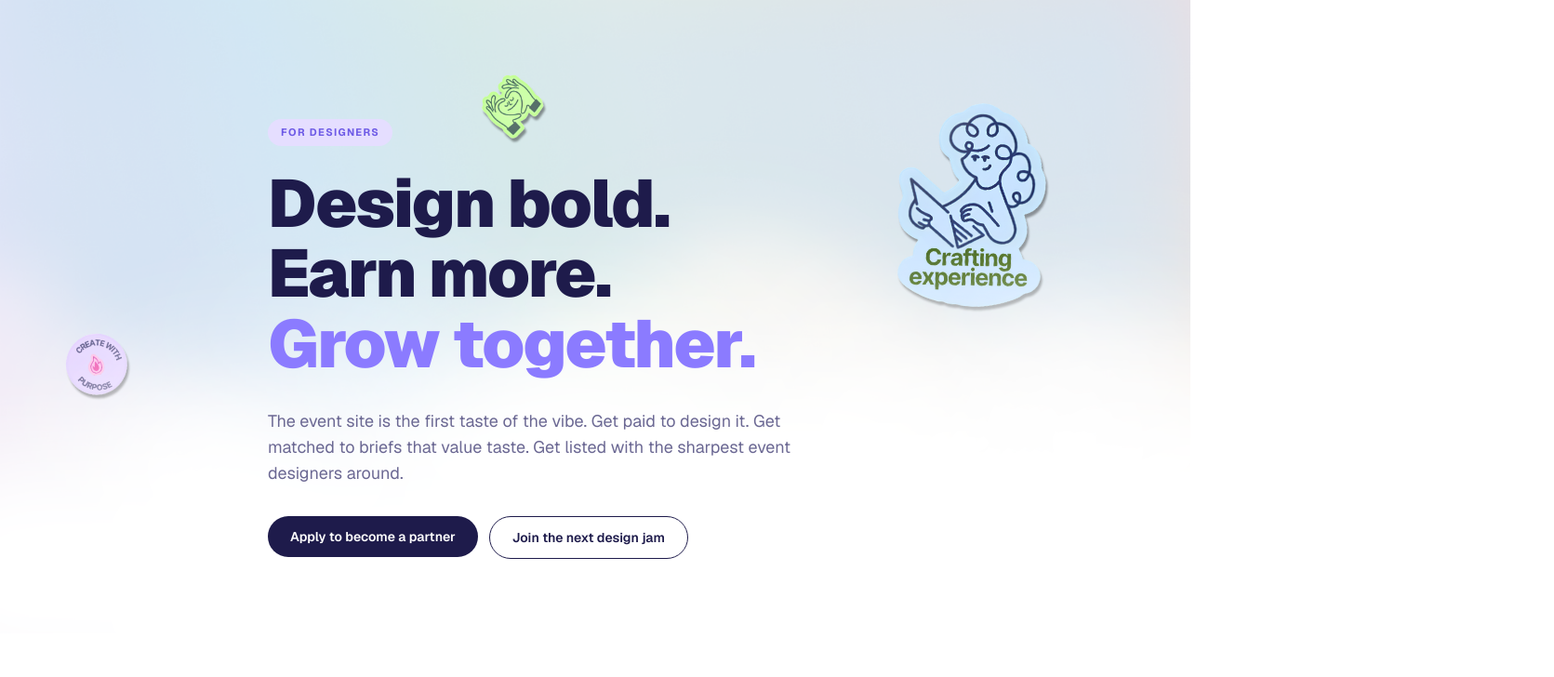
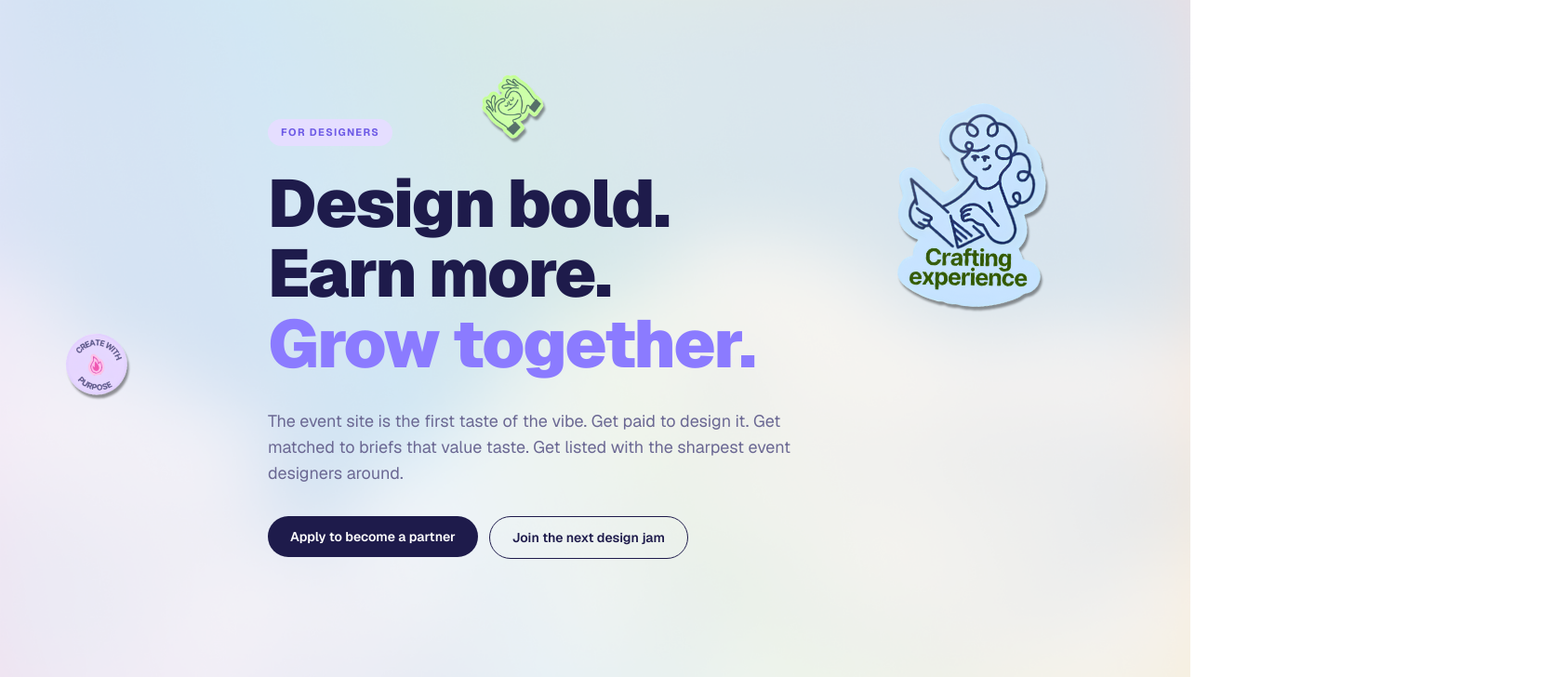
Before and after one commit to sneha-mishhra/arrived-partner-program, a Next.js app: page / in a window 1280 px wide. Shown: the top 728 px of the page at 93% size, 1671 px wide, since content can reach past the window. Built offline with nearby package versions, Linux system fonts and the light colour scheme.

Commit message:
Remove hero clouds

```diff
--- a/components/Hero.tsx
+++ b/components/Hero.tsx
@@ -4,7 +4,6 @@
 // backgroundImage (Media), stickers (List of {image, rotate, width, top, left, right})
 
 import StickerStack from "./StickerStack";
-import HeroClouds from "./HeroClouds";
 
 export default function Hero() {
   return (
@@ -19,9 +18,6 @@ export default function Hero() {
     >
       {/* Stickers layer - absolutely positioned floating over hero */}
       <StickerStack />
-
-      {/* Cloud band straddling the hero bottom edge into next section */}
-      <HeroClouds />
 
       {/* Text layer */}
       <div className="relative z-40 max-w-4xl mx-auto text-left pl-20 md:pl-24">
--- a/components/HeroClouds.tsx
+++ /dev/null
@@ -1,82 +0,0 @@
-"use client";
-
-// CONTENTFUL MAP → nested inside "Hero" content type
-// Dense puffy cloud layer at the bottom of the hero (Sneako-style).
-// Fades up into the hero's pastel background and blends seamlessly with the white section below.
-
-import { useEffect, useState } from "react";
-
-export default function HeroClouds() {
-  const [scrollOpacity, setScrollOpacity] = useState(1);
-
-  useEffect(() => {
-    const onScroll = () => {
-      const y = window.scrollY;
-      const opacity = Math.max(0, 1 - y / 500);
-      setScrollOpacity(opacity);
-    };
-    onScroll();
-    window.addEventListener("scroll", onScroll, { passive: true });
-    return () => window.removeEventListener("scroll", onScroll);
-  }, []);
-
-  return (
-    <div
-      className="absolute inset-x-0 bottom-0 z-30 pointer-events-none"
-      style={{
-        opacity: scrollOpacity,
-        transition: "opacity 0.15s linear",
-        height: "380px",
-      }}
-    >
-      {/* Solid white base at the very bottom — creates the "resting" cloud floor */}
-      <div
-        className="absolute inset-x-0 bottom-0 h-24 bg-white"
-        style={{ transform: "translateY(50%)" }}
-      />
-
-      {/* Cloud puffs — dense at bottom, sparse upward */}
-      {[
-        // Bottom row — big, dense, opaque
-        { left: "-10%", bottom: "-5%",  size: 480, delay: "0s",   duration: "80s", opacity: 1 },
-        { left: "10%",  bottom: "-10%", size: 560, delay: "-12s", duration: "88s", opacity: 1 },
-        { left: "32%",  bottom: "-8%",  size: 620, delay: "-24s", duration: "95s", opacity: 1 },
-        { left: "55%",  bottom: "-12%", size: 580, delay: "-36s", duration: "82s", opacity: 1 },
-        { left: "76%",  bottom: "-5%",  size: 540, delay: "-48s", duration: "90s", opacity: 1 },
-        { left: "92%",  bottom: "-10%", size: 500, delay: "-60s", duration: "85s", opacity: 1 },
-        // Upper row — smaller, softer, fewer
-        { left: "5%",   bottom: "30%",  size: 380, delay: "-20s", duration: "100s", opacity: 0.75 },
-        { left: "35%",  bottom: "40%",  size: 420, delay: "-45s", duration: "110s", opacity: 0.7  },
-        { left: "62%",  bottom: "35%",  size: 400, delay: "-30s", duration: "105s", opacity: 0.75 },
-        { left: "85%",  bottom: "42%",  size: 360, delay: "-55s", duration: "95s",  opacity: 0.65 },
-        // Top wisps — very soft
-        { left: "18%",  bottom: "62%",  size: 300, delay: "-10s", duration: "120s", opacity: 0.4  },
-        { left: "50%",  bottom: "70%",  size: 340, delay: "-40s", duration: "115s", opacity: 0.35 },
-        { left: "78%",  bottom: "65%",  size: 280, delay: "-70s", duration: "125s", opacity: 0.45 },
-      ].map((c, i) => (
-        <div
-          key={i}
-          className="absolute rounded-full bg-white"
-          style={{
-            left: c.left,
-            bottom: c.bottom,
-            width: c.size,
-            height: c.size * 0.55,
-            opacity: c.opacity,
-            filter: `blur(${i < 6 ? 50 : i < 10 ? 70 : 90}px)`,
-            animation: `cloud-drift-${i % 6} ${c.duration} ease-in-out ${c.delay} infinite`,
-          }}
-        />
-      ))}
-
-      <style>{`
-        @keyframes cloud-drift-0 { 0%,100% { transform: translate(0,0) scale(1); } 50% { transform: translate(60px,-8px) scale(1.06); } }
-        @keyframes cloud-drift-1 { 0%,100% { transform: translate(0,0) scale(1); } 50% { transform: translate(-50px,10px) scale(1.08); } }
-        @keyframes cloud-drift-2 { 0%,100% { transform: translate(0,0) scale(1); } 50% { transform: translate(45px,-12px) scale(1.1); } }
-        @keyframes cloud-drift-3 { 0%,100% { transform: translate(0,0) scale(1); } 50% { transform: translate(-70px,6px) scale(1.05); } }
-        @keyframes cloud-drift-4 { 0%,100% { transform: translate(0,0) scale(1); } 50% { transform: translate(55px,-10px) scale(1.07); } }
-        @keyframes cloud-drift-5 { 0%,100% { transform: translate(0,0) scale(1); } 50% { transform: translate(-40px,12px) scale(1.09); } }
-      `}</style>
-    </div>
-  );
-}
```
